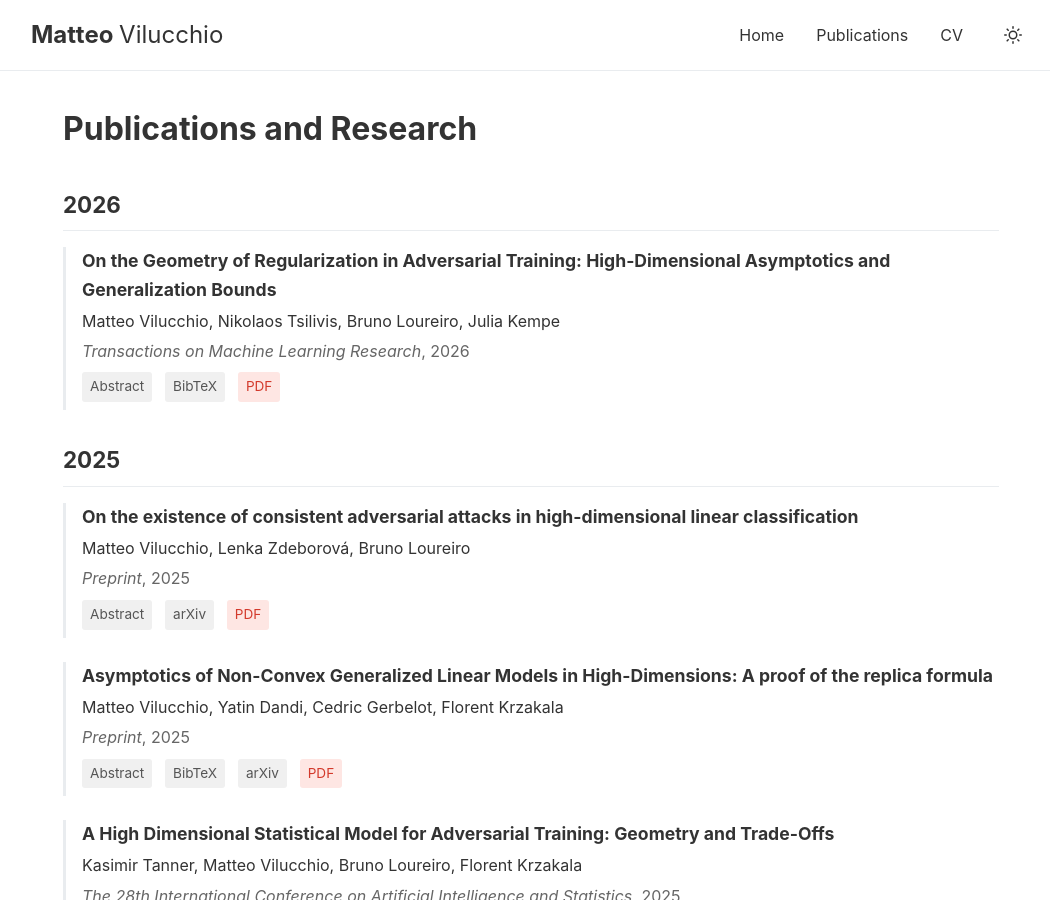
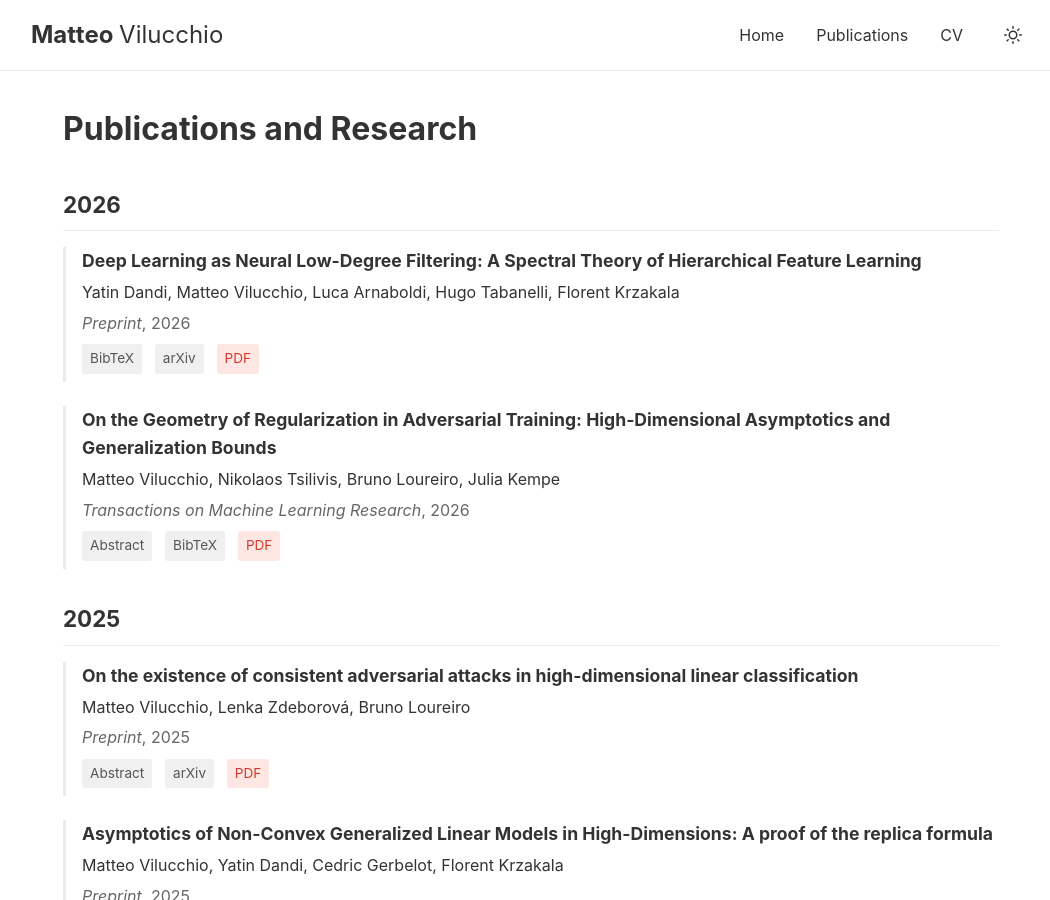
Before and after one commit to mvilucchio/mvilucchio.github.io, a Jekyll site: the page built from publications.md, in a window 1280 px wide and 900 px high. Shown: the whole window, without its empty margins (109-1159 px from the left). Built offline with Jekyll 4.4.1, drawn with Linux system fonts in a browser that asks for light colours.

Commit message:
Add 2026 arXiv preprint to publications

```diff
--- a/_data/publications.yml
+++ b/_data/publications.yml
@@ -69,6 +69,20 @@
     issn={2835-8856}
   }"
 
+- title: "Deep Learning as Neural Low-Degree Filtering: A Spectral Theory of Hierarchical Feature Learning"
+  authors: "Yatin Dandi, Matteo Vilucchio, Luca Arnaboldi, Hugo Tabanelli, Florent Krzakala"
+  venue: "arXiv"
+  year: 2026
+  type: "preprint"
+  arxiv: "2605.13612"
+  pdf: "https://arxiv.org/pdf/2605.13612"
+  bibtex: "@article{dandi2026deep,
+    title={Deep Learning as Neural Low-Degree Filtering: A Spectral Theory of Hierarchical Feature Learning},
+    author={Dandi, Yatin and Vilucchio, Matteo and Arnaboldi, Luca and Tabanelli, Hugo and Krzakala, Florent},
+    journal={arXiv preprint arXiv:2605.13612},
+    year={2026}
+  }"
+
 - title: "Genealogical Population-Based Training for Hyperparameter Optimization"
   authors: "Antoine Scardigli, Paul Fournier, Matteo Vilucchio, David Naccache"
   venue: "arXiv"
```
